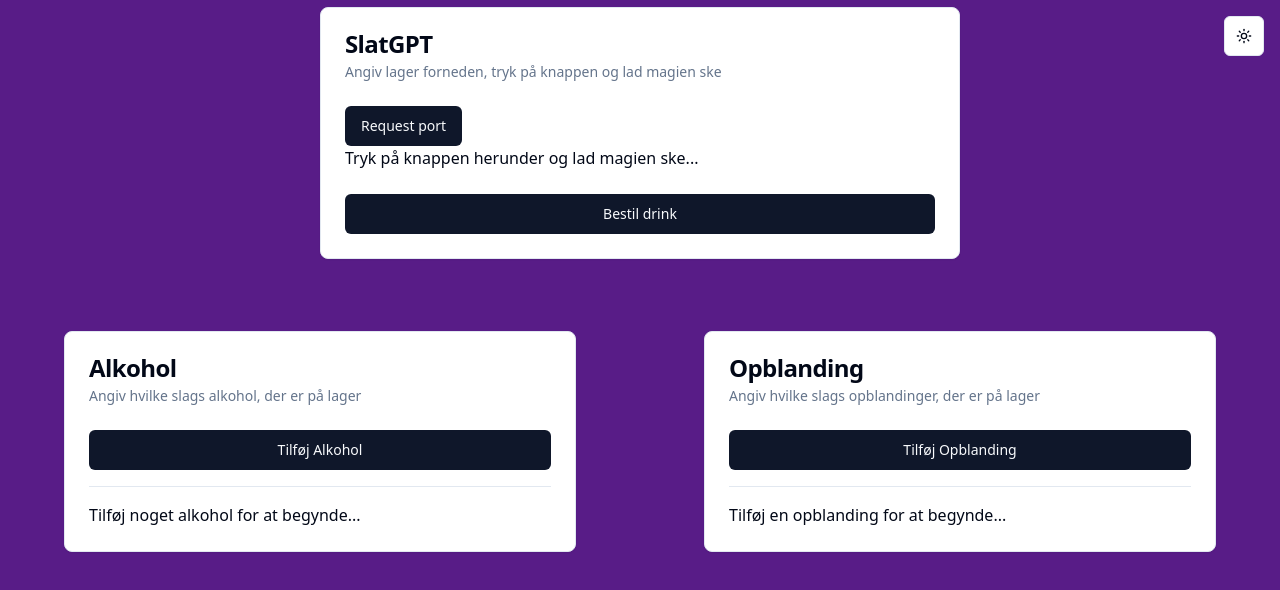
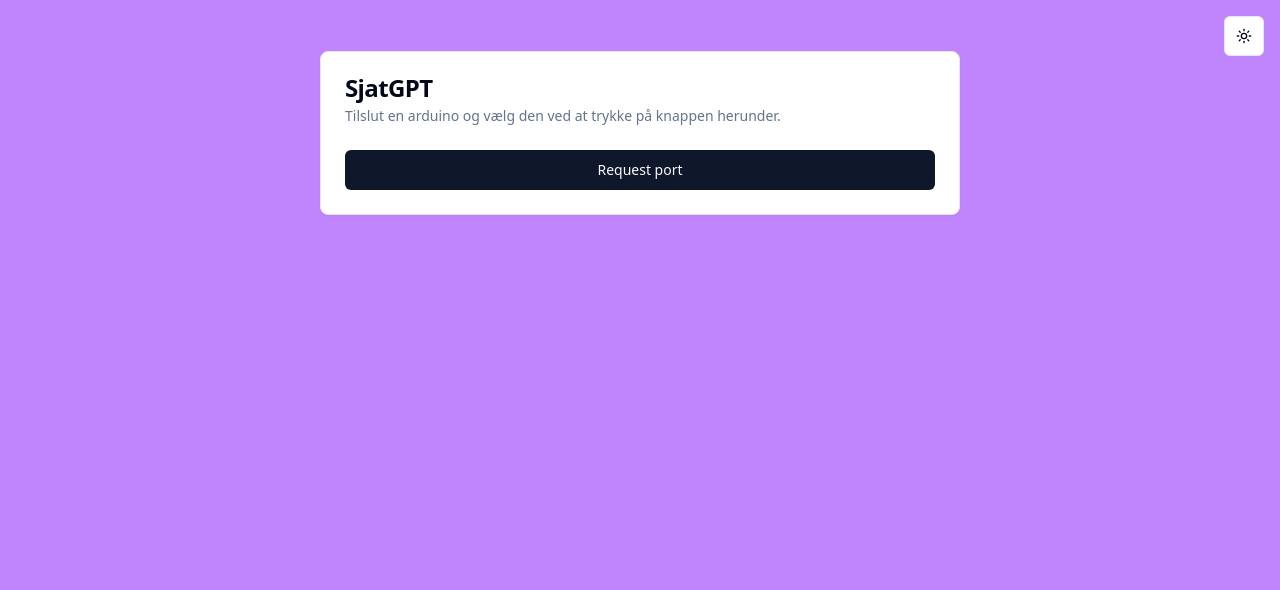
Before and after one commit to JoakimMellonn/sjatGPT, a SvelteKit app: page / in a window 1280 px wide. Shown: the top 590 px of the page. Built offline with nearby package versions, Linux system fonts and the light colour scheme.

Commit message:
changed to sjat

```diff
--- a/package.json
+++ b/package.json
@@ -1,5 +1,5 @@
 {
-	"name": "drinkgpt",
+	"name": "sjatgpt",
 	"private": true,
 	"version": "0.0.1",
 	"type": "module",
--- a/src/routes/+page.svelte
+++ b/src/routes/+page.svelte
@@ -22,6 +22,7 @@
 
 	let drink: Drink | undefined = $state();
 	let loading: boolean = $state(false);
+	let serialConnected: boolean = $state(false);
 
 	onMount(async () => {
 		const alcoholicsResult = localStorage.getItem('alcoholics');
@@ -33,12 +34,22 @@
 		if (othersResult) {
 			others = JSON.parse(othersResult);
 		}
+
+		const ports = await navigator.serial.getPorts();
+		if (ports.length === 1) {
+			startSerial(ports[0]);
+		}
 	});
 
 	async function requestPort() {
 		const port = await navigator.serial.requestPort();
 		console.log(port);
 
+		startSerial(port);
+	}
+
+	async function startSerial(port: any) {
+		serialConnected = true;
 		await port.open({ baudRate: 9600 });
 		console.log(port.readable);
 
@@ -60,7 +71,7 @@
 					}
 				}
 			} catch (error) {
-				// TODO: Handle non-fatal read error.
+				serialConnected = false;
 			}
 		}
 	}
@@ -150,25 +161,34 @@
 			`And here is the list of other types of drinks: ${JSON.stringify(others)}.`
 		);
 		prompt = prompt.concat('Respond using JSON.');
-		console.log(prompt);
 		return prompt;
 	}
 </script>
 
-<div class="grid min-h-screen w-screen grid-cols-2 grid-rows-6 bg-purple-900">
+<div class="grid min-h-screen w-screen grid-cols-2 grid-rows-6 bg-purple-400 dark:bg-purple-900">
 	<div class="col-span-2 row-span-2 place-content-center justify-items-center">
 		<Card.Root class="min-w-xl  w-1/2">
 			<Card.Header>
-				<Card.Title>SlatGPT</Card.Title>
-				<Card.Description>Angiv lager forneden, tryk på knappen og lad magien ske</Card.Description>
+				<Card.Title>SjatGPT</Card.Title>
+				{#if serialConnected}
+					<Card.Description
+						>Angiv lager forneden, tryk på knappen og lad magien ske</Card.Description
+					>
+				{:else}
+					<Card.Description
+						>Tilslut en arduino og vælg den ved at trykke på knappen herunder.</Card.Description
+					>
+				{/if}
 			</Card.Header>
 			<Card.Content>
+				{#if !serialConnected}
 					<Button
+						class="w-full"
 						onclick={() => {
 							requestPort();
 						}}>Request port</Button
 					>
-				{#if drink}
+				{:else if drink}
 					<Card.Title>Alkohol</Card.Title>
 					<ul class="list-disc">
 						{#each drink.alcoholics as alcohol}
@@ -185,6 +205,7 @@
 					<p>Tryk på knappen herunder og lad magien ske...</p>
 				{/if}
 			</Card.Content>
+			{#if serialConnected}
 				<Card.Footer>
 					<Button
 						class="w-full"
@@ -194,8 +215,10 @@
 						}}>Bestil drink</Button
 					>
 				</Card.Footer>
+			{/if}
 		</Card.Root>
 	</div>
+	{#if serialConnected}
 		<div class="row-span-4 justify-items-center p-16">
 			<Card.Root class="w-full">
 				<Card.Header>
@@ -258,6 +281,7 @@
 				</Card.Content>
 			</Card.Root>
 		</div>
+	{/if}
 </div>
 
 <Dialog.Root bind:open={alcoholDialogOpen}>
```
Lines whose indentation alone changed are shown as unchanged.
